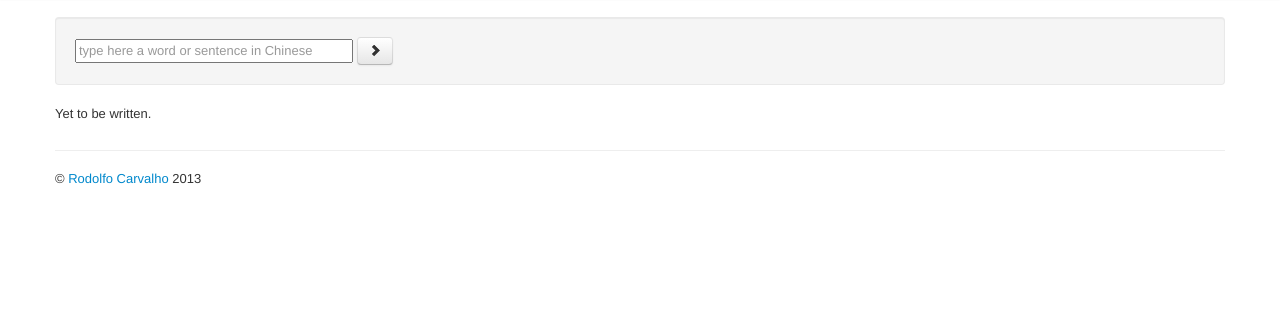
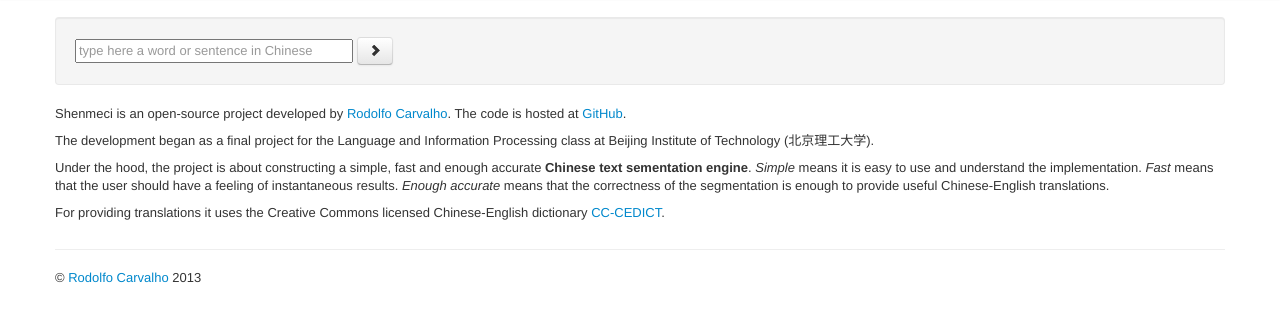
Before and after one commit to rhcarvalho/shenmeci, a plain HTML site: page static/index.html in a window 1280 px wide. Both pictures are taken after a click on the link "About". Shown: the part 43-364 px from the top of the page. Drawn offline with Linux system fonts and the light colour scheme.

Commit message:
Add information about the project.

```diff
--- a/static/index.html
+++ b/static/index.html
@@ -93,9 +93,15 @@
           </blockquote>
         </div>
         <div class="tab-pane" id="about">
+          <p>Shenmeci is an open-source project developed by <a href="http://rodolfocarvalho.net">Rodolfo Carvalho</a>. The code is hosted at <a href="http://github.com/rhcarvalho/shenmeci">GitHub</a>.</p>
+          <p>The development began as a final project for the Language and Information Processing class at Beijing Institute of Technology (北京理工大学).</p>
           <p>
-            Yet to be written.
+            Under the hood, the project is about constructing a simple, fast and enough accurate <strong>Chinese text sementation engine</strong>.
+            <em>Simple</em> means it is easy to use and understand the implementation.
+            <em>Fast</em> means that the user should have a feeling of instantaneous results.
+            <em>Enough accurate</em> means that the correctness of the segmentation is enough to provide useful Chinese-English translations.
           </p>
+          <p>For providing translations it uses the Creative Commons licensed Chinese-English dictionary <a href="http://www.mdbg.net/chindict/chindict.php?page=cedict">CC-CEDICT</a>.</p>
         </div>
       </div>
 
```
